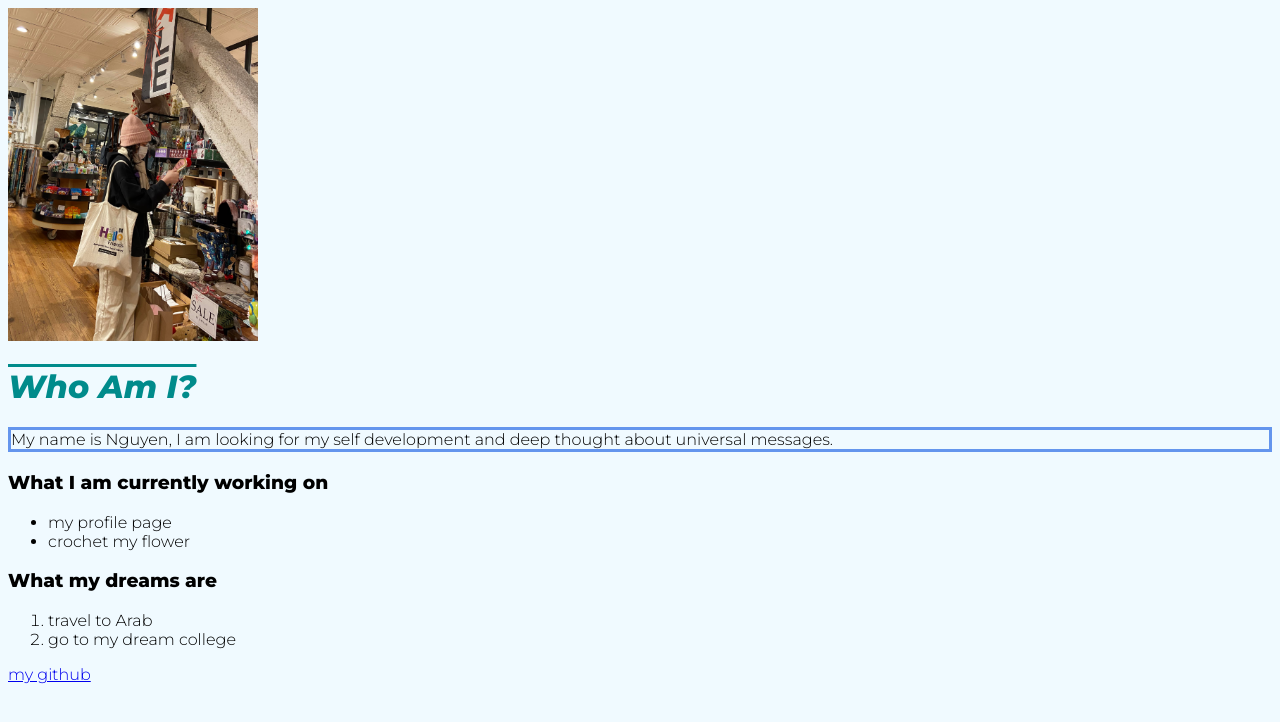
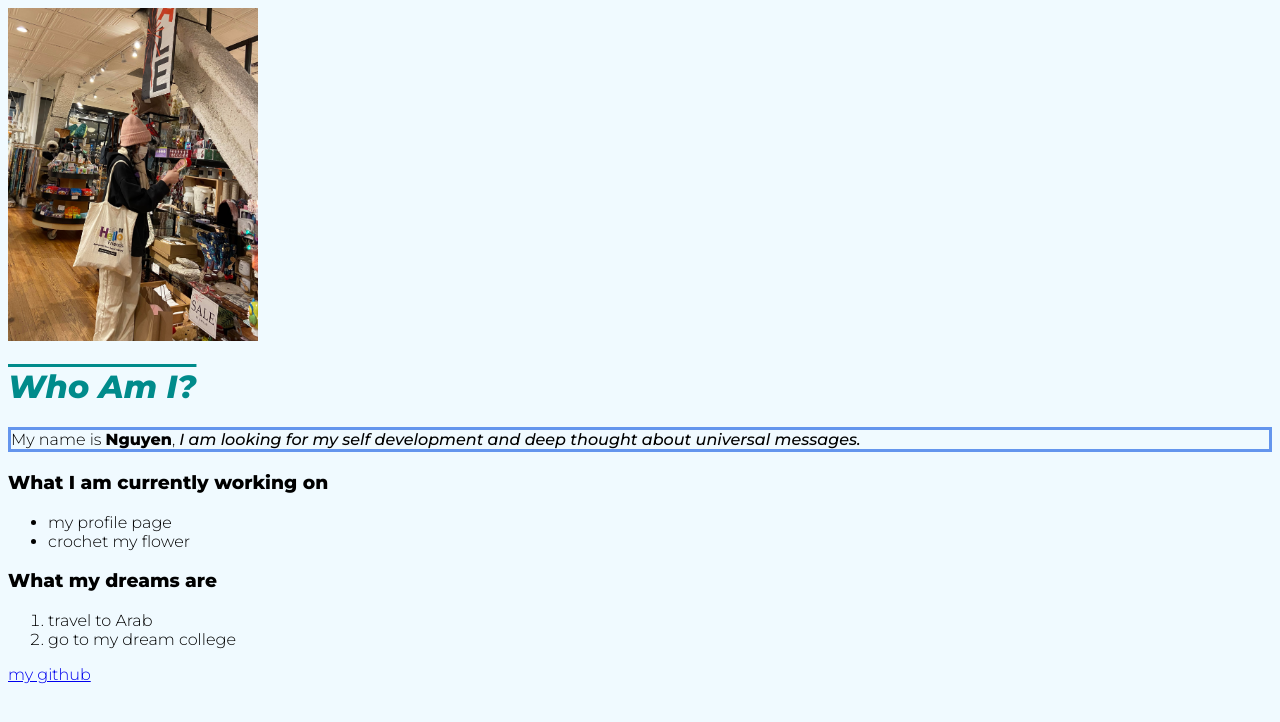
Before and after one commit to Ngntran16/My-profile, a plain HTML site: page index.html in a window 1280 px wide. Drawn offline with Linux system fonts and the light colour scheme.

Commit message:
working on HTML fonts styling to bold: add to bold: add <strong>text</strong> italic the text: <em>text</em> bold and italic: <strong><em>text</em></strong>

```diff
--- a/index.html
+++ b/index.html
@@ -20,7 +20,8 @@
                 <div class="profile-text">
                     <h1 style="color: darkcyan"> Who am I?</h1>
                     <p style="border: solid cornflowerblue">
-                        My name is Nguyen, I am looking for my self development and deep thought about universal messages.
+                        My name is <strong>Nguyen</strong>, <em>I am looking for my self development and deep thought about universal messages.</em>
+
                     </p>
                 </div>
 
```
